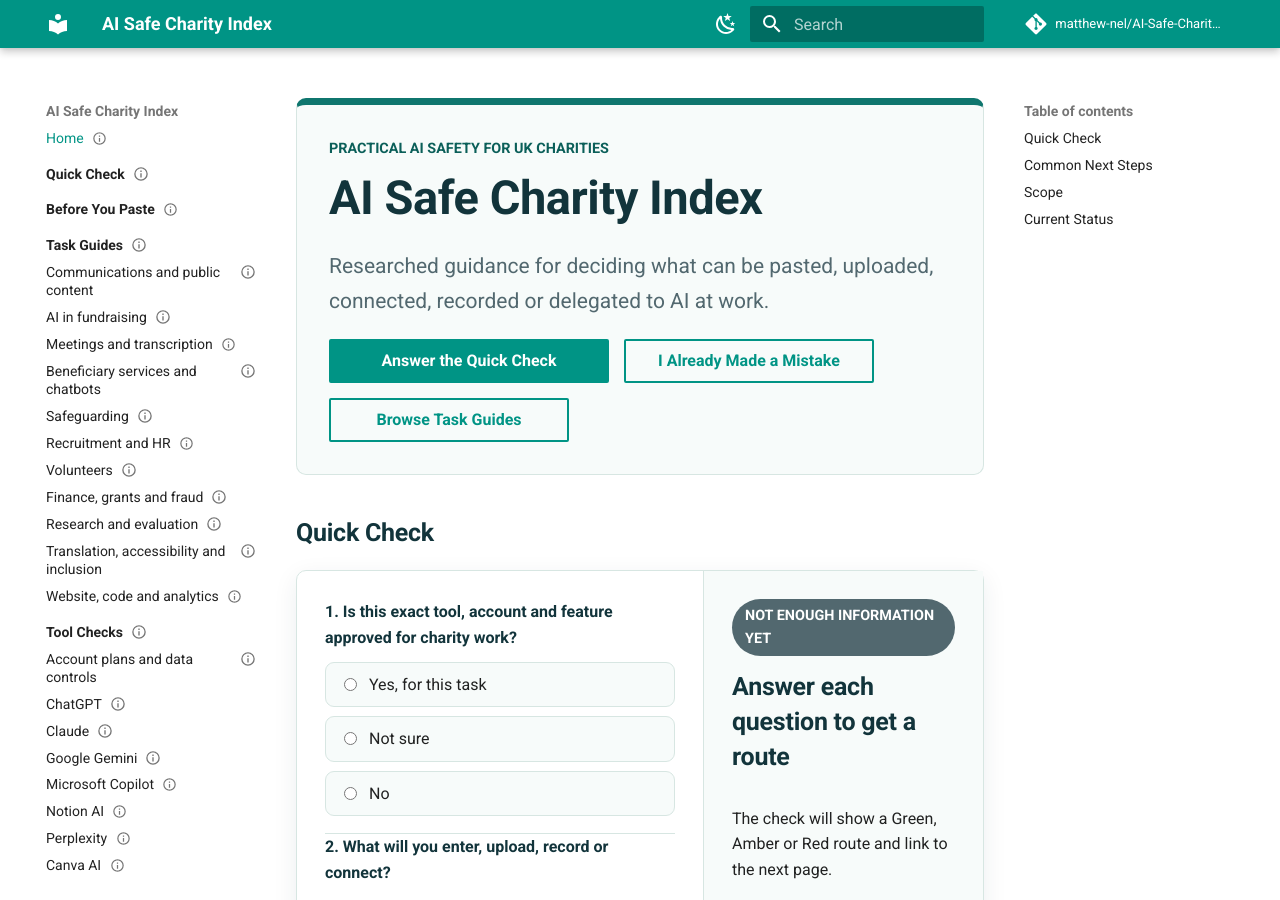
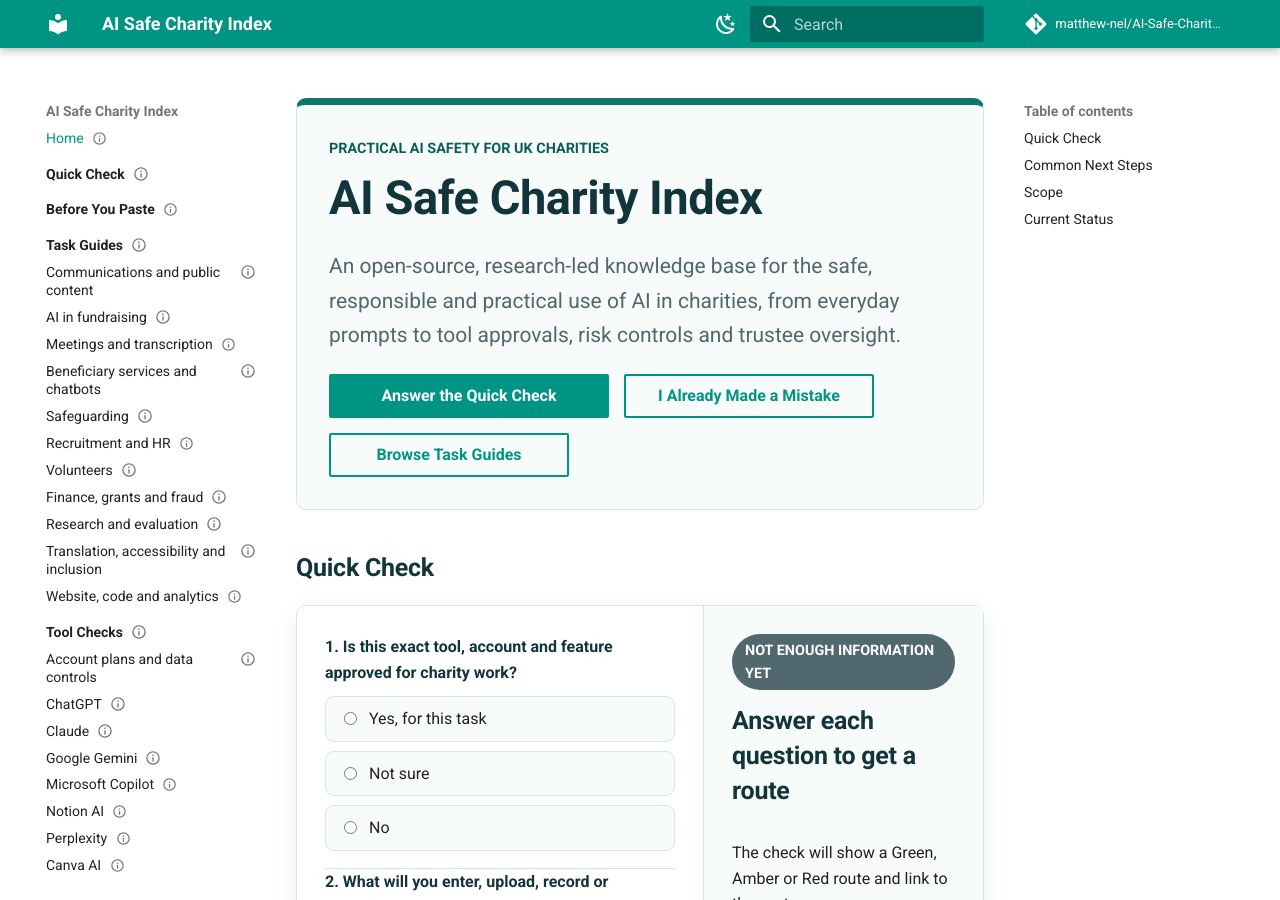
Before and after one commit to matthew-nel/AI-Safe-Charity-Index, an MkDocs documentation site: the page built from docs/index.md, in a window 1280 px wide and 900 px high. Built offline with MkDocs 1.6.1 and Material for MkDocs 9.7.7, drawn with Linux system fonts in a browser that asks for light colours; comment, search, counter and statistics services are not loaded.

Commit message:
Refine research-led homepage positioning

```diff
--- a/docs/index.md
+++ b/docs/index.md
@@ -1,6 +1,6 @@
 ---
 title: "AI Safe Charity Index"
-description: "Practical, evidence-led guidance to help UK charities use AI safely, confidently and responsibly."
+description: "An open-source, research-led knowledge base for safe, responsible and practical AI use in charities."
 section: "start-here"
 page_type: "landing-page"
 audience: ["staff", "managers", "trustees", "volunteers"]
@@ -24,7 +24,7 @@ claim_ids: []
 
 # AI Safe Charity Index
 
-<p class="asc-lede">Researched guidance for deciding what can be pasted, uploaded, connected, recorded or delegated to AI at work.</p>
+<p class="asc-lede">An open-source, research-led knowledge base for the safe, responsible and practical use of AI in charities, from everyday prompts to tool approvals, risk controls and trustee oversight.</p>
 
 <div class="asc-button-row" markdown="1">
 
--- a/mkdocs.yml
+++ b/mkdocs.yml
@@ -1,5 +1,5 @@
 site_name: AI Safe Charity Index
-site_description: Practical, evidence-led guidance to help UK charities use AI safely, confidently and responsibly.
+site_description: An open-source, research-led knowledge base for safe, responsible and practical AI use in charities.
 site_url: https://matthew-nel.github.io/AI-Safe-Charity-Index/
 repo_url: https://github.com/matthew-nel/AI-Safe-Charity-Index
 repo_name: matthew-nel/AI-Safe-Charity-Index
```
Also changed, not shown: README.md (+1 -1 lines), docs/about/contact.md (+1 -1 lines), docs/research-and-community/evidence-snapshot-2026.md (+1 -1 lines), docs/research-and-community/evidence-system.md (+1 -1 lines), docs/research-and-community/index.md (+1 -1 lines).
